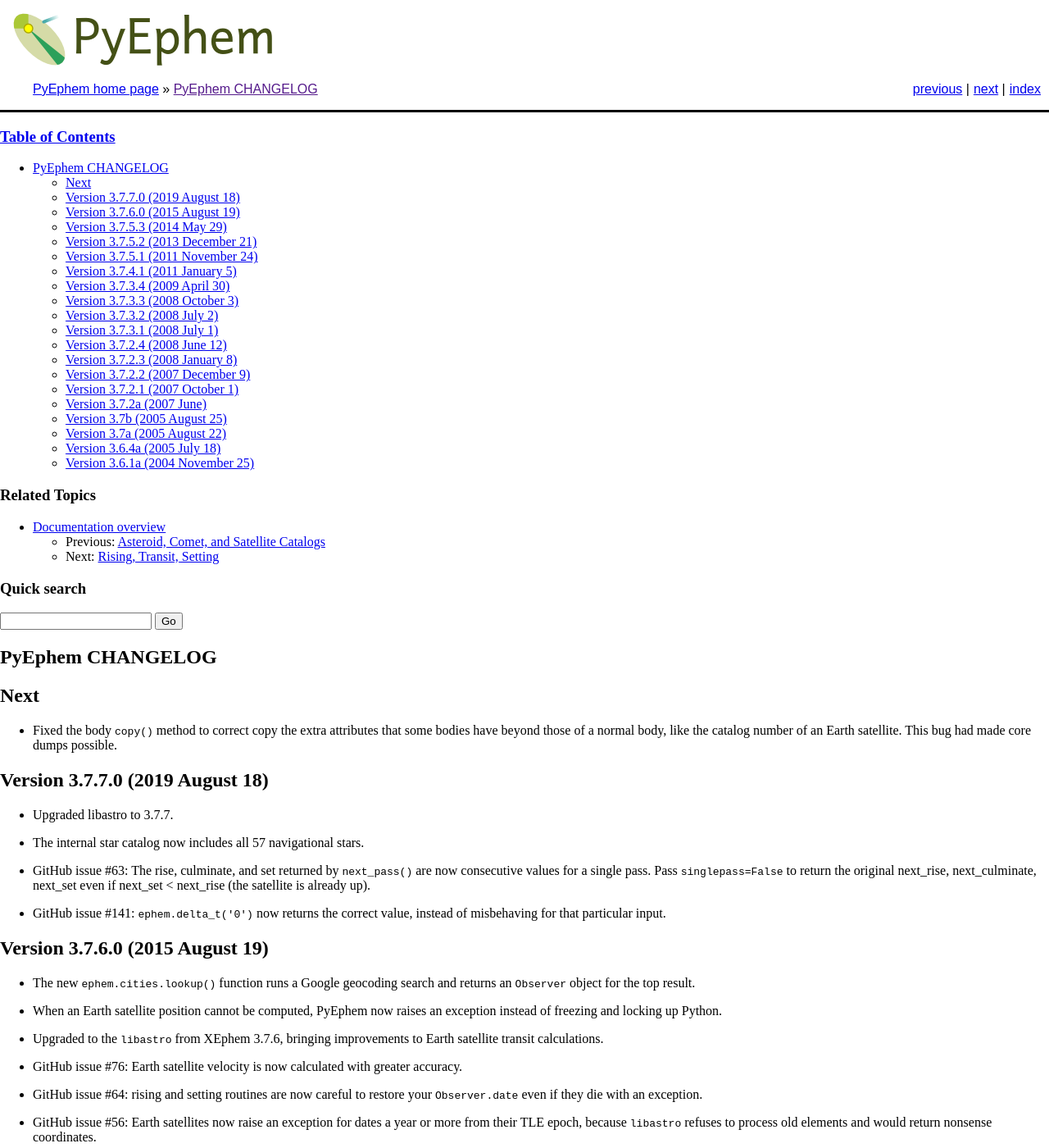
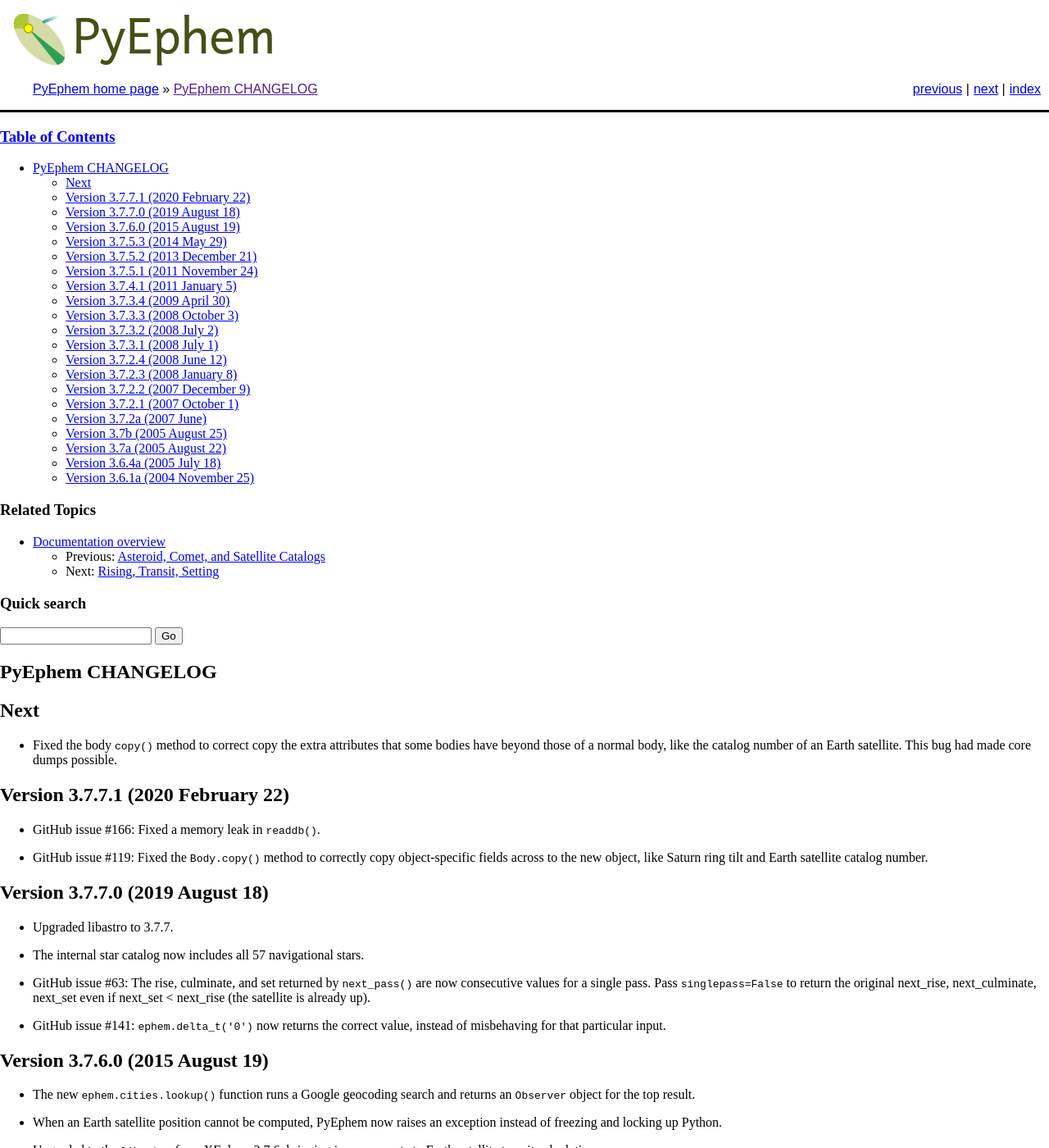
Before and after one commit to brandon-rhodes/pyephem, a Sphinx documentation site: the page built from ephem/doc/CHANGELOG.rst, in a window 1280 px wide and 1400 px high. Shown: the whole window at 82% size. Built offline with Sphinx 7.4.7, drawn with Linux system fonts in a browser that asks for light colours.

Commit message:
Version 3.7.7.1

```diff
--- a/ephem/__init__.py
+++ b/ephem/__init__.py
@@ -9,7 +9,7 @@
 from math import pi
 from time import localtime as _localtime
 
-__version__ = '3.7.7.0'
+__version__ = '3.7.7.1'
 
 twopi = pi * 2.
 halfpi = pi / 2.
--- a/ephem/doc/CHANGELOG.rst
+++ b/ephem/doc/CHANGELOG.rst
@@ -7,6 +7,15 @@
 - Fixed the body ``copy()`` method to correct copy the extra attributes
   that some bodies have beyond those of a normal body, like the catalog
   number of an Earth satellite.  This bug had made core dumps possible.
+
+Version 3.7.7.1 (2020 February 22)
+----------------------------------
+
+- GitHub issue #166: Fixed a memory leak in ``readdb()``.
+
+- GitHub issue #119: Fixed the ``Body.copy()`` method to correctly copy
+  object-specific fields across to the new object, like Saturn ring tilt
+  and Earth satellite catalog number.
 
 Version 3.7.7.0 (2019 August 18)
 --------------------------------
--- a/ephem/doc/index.rst
+++ b/ephem/doc/index.rst
@@ -236,7 +236,7 @@
 Installation
 ------------
 
-Version **3.7.7.0** is the most recent release of PyEphem.
+Version **3.7.7.1** is the most recent release of PyEphem.
 Consult the :doc:`CHANGELOG` to see the new features!
 
 The easiest way to install PyEphem on a Linux or Mac OS machine,
```
